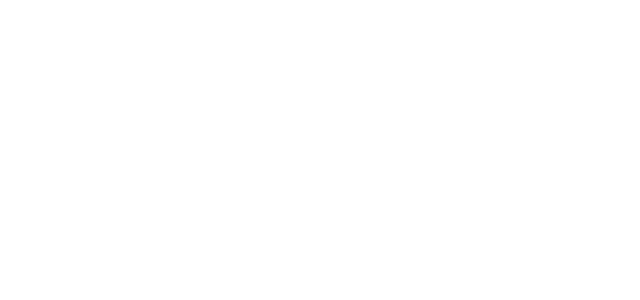
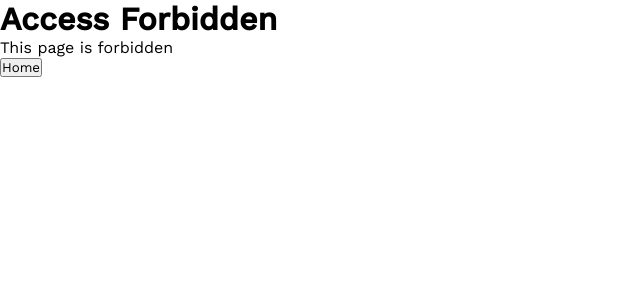
Before and after one commit to amt-divine-duah/test-repo-gitinspired, a React (Vite) app in the folder frontend/: page /forbidden in a window 1280 px wide. Before the commit this address had no page. Shown: the top 300 px of the page, without its empty margins (0-640 px from the left). Built offline with nearby package versions, Linux system fonts and the light colour scheme; what react-auth-kit would draw is missing.

Commit message:
forbidden page

```diff
--- a/frontend/src/App.tsx
+++ b/frontend/src/App.tsx
@@ -16,6 +16,7 @@
 import SubmissionCardClicked from "./Pages/Lecturer/SubmissionCardClicked";
 import ProtectedRoute from "./components/ProtectedRoute";
 import { ROLE } from "./constants/roles";
+import ForbiddenPage from "./Pages/ForbiddenPage";
 const App = () => {
   return (
     <AuthProvider authType={"localstorage"} authName={"_auth"}>
@@ -134,6 +135,9 @@
             }
           />
           {/* END LECTURER ROUTES */}
+
+          <Route path="/forbidden" element={<ForbiddenPage />} />
+          <Route path="*" element={<Navigate to="/" />} />
         </Routes>
       </BrowserRouter>
     </AuthProvider>
--- /dev/null
+++ b/frontend/src/Pages/ForbiddenPage.tsx
@@ -0,0 +1,21 @@
+import { useNavigate } from "react-router-dom"
+
+
+const ForbiddenPage = () => {
+
+    const navigate = useNavigate()
+    function handleClick() {
+        console.log("Go Home")
+        navigate("/")
+    }
+
+  return (
+    <div>
+        <h1>Access Forbidden</h1>
+        <p>This page is forbidden</p>
+        <button onClick={handleClick}>Home</button>
+    </div>
+  )
+}
+
+export default ForbiddenPage
```
